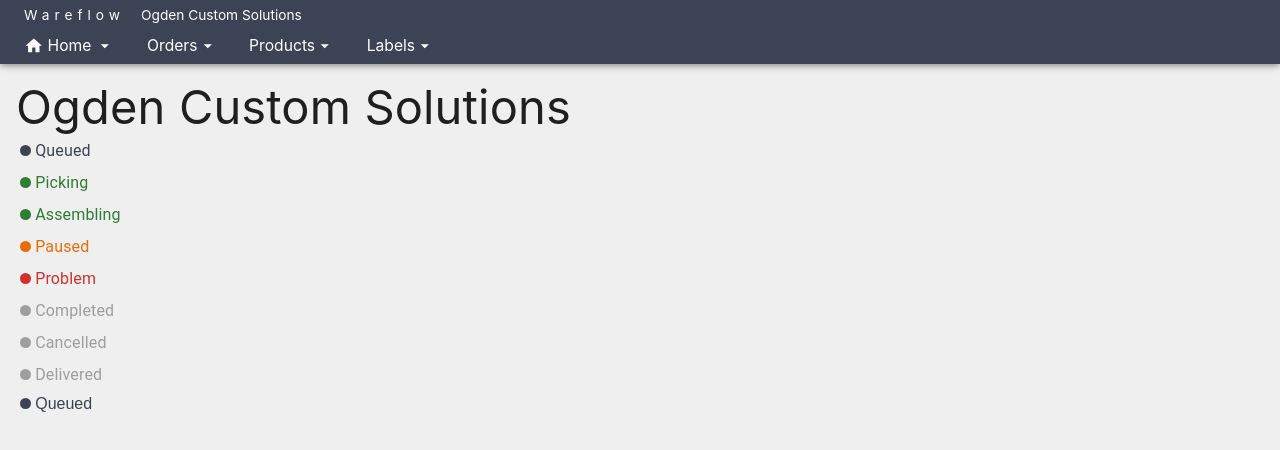
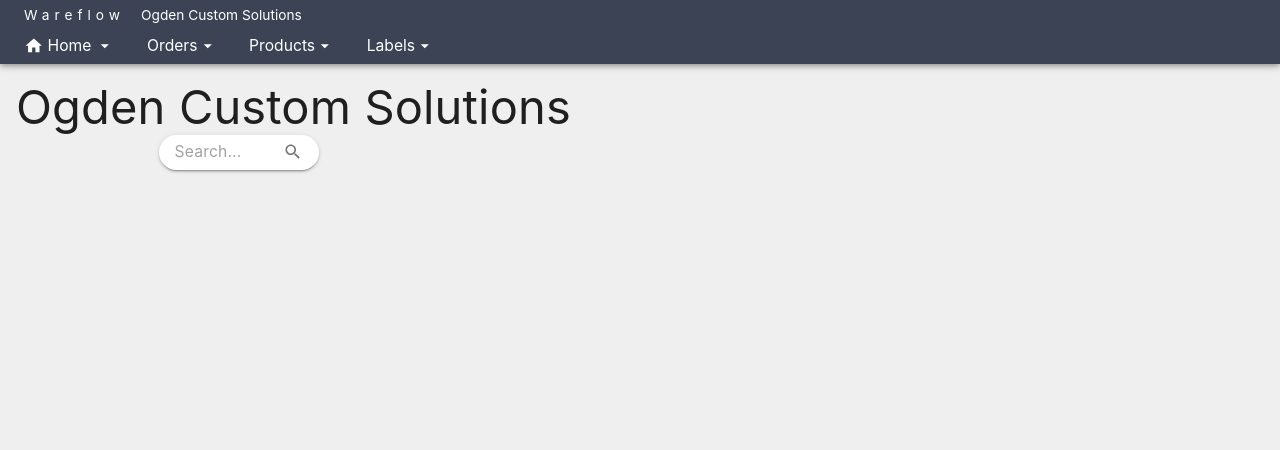
Before and after one commit to Naternelson/wareflow-mini, a React (Create React App) app: page / in a window 1280 px wide. Shown: the top 450 px of the page. Built offline with nearby package versions, Linux system fonts and the light colour scheme.

Commit message:
SearchBar

```diff
--- a/src/components/index.ts
+++ b/src/components/index.ts
@@ -5,3 +5,4 @@ export * from "./styled_flex";
 
 export * from "./animations";
 export * from "./status-indicator";
+export * from "./search-bar"
--- /dev/null
+++ b/src/components/search-bar/SearchBar.tsx
@@ -0,0 +1,57 @@
+import React from "react";
+import { InputBase, styled, InputAdornment, Box, InputBaseProps, BoxProps } from "@mui/material";
+import { Search } from "@mui/icons-material";
+
+type SearchBarContainerProps = BoxProps & { float?: "left" | "right" };
+const SearchBarContainer = styled(({ float, ...otherProps }: SearchBarContainerProps) => <Box {...otherProps} />)(
+	({ float }) => ({
+		display: "flex",
+		alignItems: "center",
+		borderRadius: "2rem",
+		flexDirection: float === "right" ? "row-reverse" : "row",
+		gap: "1rem",
+	})
+);
+
+const StyledSearchBar = styled(InputBase)(({ theme }) => ({
+	width: "50%", // Default width
+	minWidth: "10rem", // Minimum width to prevent it from being too narrow
+	borderRadius: "2rem",
+	backgroundColor: theme.palette.background.paper,
+	padding: "0.1rem 1rem",
+	boxShadow: theme.shadows[2], // Elevation when focused
+	transitionProperty: "width, box-shadow",
+	transitionDuration: "0.6s",
+	transitionTimingFunction: "cubic-bezier(0.16, 1, 0.3, 1)",
+	"&.Mui-focused": {
+		width: "100%", // Expands to 100% when focused
+		boxShadow: theme.shadows[5], // Elevation when focused
+		transitionProperty: "width, box-shadow",
+		transitionDuration: "0.6s",
+		transitionTimingFunction: "cubic-bezier(0.16, 1, 0.3, 1)",
+	},
+}));
+
+// Define the SearchBar component props
+export type SearchBarProps = BoxProps & {
+	InputProps?: InputBaseProps;
+	float?: "left" | "right";
+};
+
+// SearchBar component
+export const SearchBar = (props: SearchBarProps) => {
+	const { InputProps, ...otherProps } = props;
+	return (
+		<SearchBarContainer {...otherProps}>
+			<StyledSearchBar
+				placeholder="Search..."
+				endAdornment={
+					<InputAdornment position="end">
+						<Search fontSize="small" />
+					</InputAdornment>
+				}
+				{...InputProps}
+			/>
+		</SearchBarContainer>
+	);
+};
--- /dev/null
+++ b/src/components/search-bar/index.ts
@@ -0,0 +1 @@
+export * from "./SearchBar"
--- a/src/views/home/Home.tsx
+++ b/src/views/home/Home.tsx
@@ -1,23 +1,15 @@
 import { Typography, TypographyProps, List } from "@mui/material";
-import { StatusIndicator, StatusMenu, StyledColumn } from "../../components";
+import { SearchBar, StatusIndicator, StatusMenu, StyledColumn } from "../../components";
 import { OrderStatus } from "../../common/order";
 import { useState } from "react";
 
 
 export const Home = () => {
 	const { orgNameProps } = useDashboardHooks();
-	const [status, setStatus] = useState<OrderStatus>(OrderStatus.QUEUED);
 	return (
 		<StyledColumn padding={"1rem"} flex={"1"}>
 			<Typography {...orgNameProps} />
-			{
-				Object.values(OrderStatus).map((status) => {
-					return <StatusIndicator status={status} key={status}/>;
-				})
-			}
-
-			<StatusMenu value={status} onChange={setStatus} />
-			<OrderList />
+		<SearchBar float={"right"}/>
 		</StyledColumn>
 	);
 };
@@ -32,10 +24,3 @@ const useDashboardHooks = (): {
 		},
 	};
 };
-
-const OrderList = () => {
-	return (
-		<List>
-		</List>
-	);
-};
```
